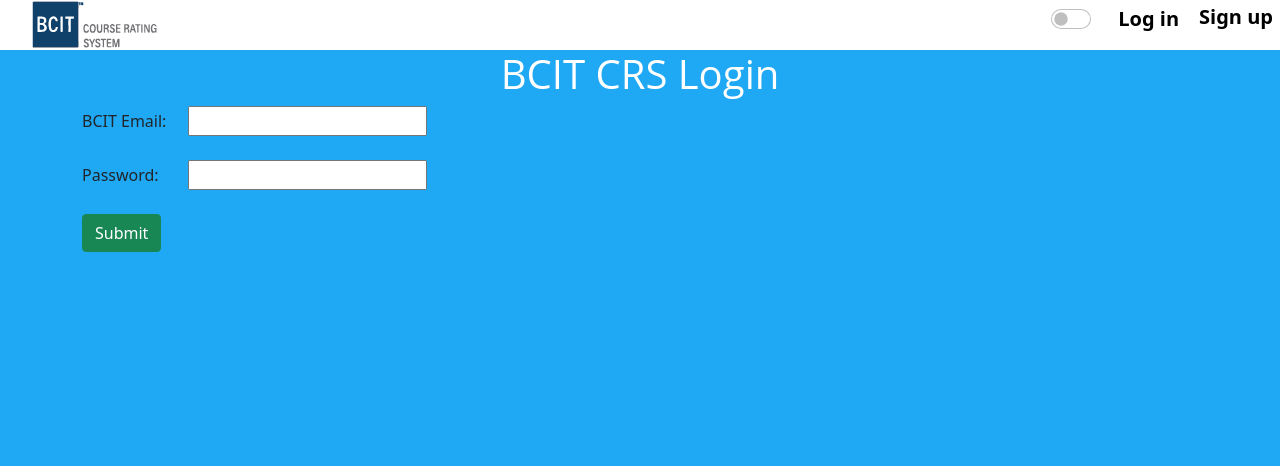
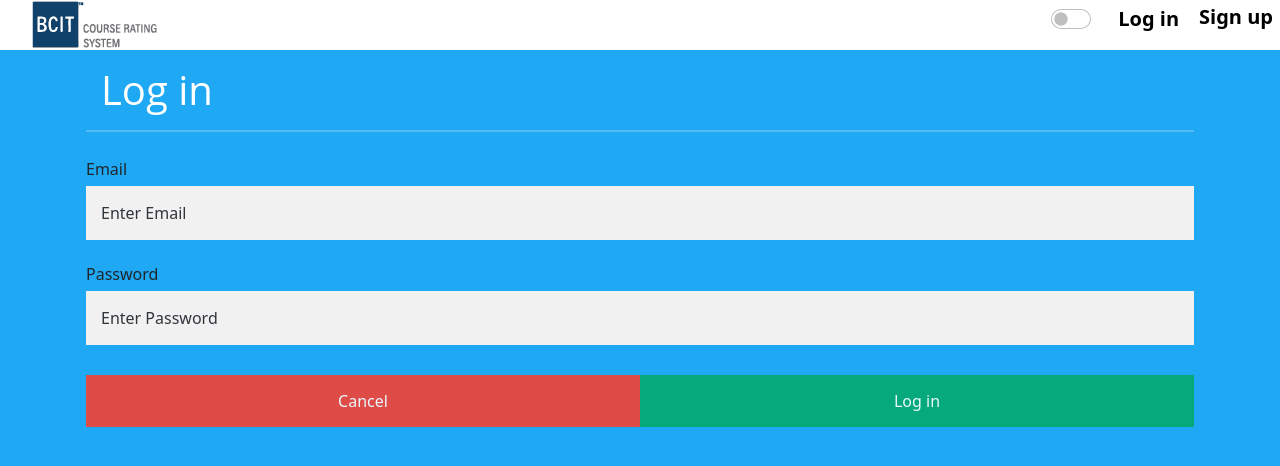
Before and after one commit to Langelozzi/2911-group21, a Flask app: page /login in a window 1280 px wide. Shown: the top 466 px of the page. Run offline with Flask 2, Linux system fonts and the light colour scheme.

Commit message:
tweaked the login page and started on the login route

```diff
--- a/app.py
+++ b/app.py
@@ -121,14 +121,24 @@ def sign_up():
                 return render_template("sign_up.html", messages=["Account Successfully Created!", "Please Login"]), 200
             except ValueError:
                 return render_template("sign_up.html", messages=["INVALID EMAIL: Email must be a myBCIT email. (E.g. jsmith@my.bcit.ca)"])
-        else:
-            return jsonify({"success": "false"})
 
 
     return render_template("sign_up.html"), 200
 
 @app.route("/login", methods=["GET", "POST"])
 def login():
+    # if a post request is made to this enpoint. This happens when the form gets submitted
+    if request.method == "POST":
+        # extracting the values of the sign up form
+        email = request.form['email']
+        password = request.form['password']
+
+        if request.form.get('submitbtn') == 'Log in':
+            hashed_pass = generate_password_hash(password, method='sha256')
+
+
+
+
     return render_template("login.html"), 200
 
 # starting app in debug mode if ran
--- a/templates/login.html
+++ b/templates/login.html
@@ -4,6 +4,8 @@
         <link href="https://cdn.jsdelivr.net/npm/bootstrap@5.1.3/dist/css/bootstrap.min.css" rel="stylesheet"
         integrity="sha384-1BmE4kWBq78iYhFldvKuhfTAU6auU8tT94WrHftjDbrCEXSU1oBoqyl2QvZ6jIW3" crossorigin="anonymous">
         <link rel="stylesheet" href="{{ url_for('static', filename='stylesheet/style.css') }}">
+        <link rel="stylesheet" href="{{ url_for('static', filename='stylesheet/signup-styles.css') }}">
+
 
 </head>
 
@@ -25,16 +27,29 @@
         </ul>
     </nav>
 
-    <div class="jumbotron text-center">
-        <h1>BCIT CRS Login</h1>
-    </div>
         <div class="container">
-            <form action="#">
-                <label for="User_Name">BCIT Email:</label>
-                <input type="email" id="bcit_Email" name="BCIT_Email" style="margin-left: 17px;"><br><br>
-                <label for="Password">Password:</label>
-                <input type="password" id="password" name="Password" style="margin-left: 25px;"><br><br>
-                <input type="submit" class="btn btn-success" value="Submit">
+            <form action="" method="post">
+                <h1>Log in</h1>
+                <hr>
+
+                <div class="msgs">
+                    <ul>
+                        {% for msg in messages %}
+                        <li style="list-style: none; color: black;">{{ msg }}</li>
+                        {% endfor %}
+                    </ul>
+                </div>
+
+                <label for="email">Email</label>
+                <input type="text" placeholder="Enter Email" name="email" required>
+
+                <label for="password">Password</label>
+                <input type="password" placeholder="Enter Password" name="password" required>
+
+                <div class="clearfix">
+                    <input type="button" value="Cancel" class="cancelbtn" name="cancelbtn"></input>
+                    <input type="submit" value="Log in" class="submitbtn" name="submitbtn"></input>
+                </div>
             </form>
         </div>
     </div>
--- a/templates/sign_up.html
+++ b/templates/sign_up.html
@@ -25,7 +25,7 @@
                     <input class="form-check-input" type="checkbox" role="switch" id="flexSwitchCheckDefault" />
                 </div>
             </li>
-            <li class="login"><a href="#">Log in</a></li>
+            <li class="login"><a href="/login">Log in</a></li>
         </ul>
     </nav>
     <div class="container">
```
